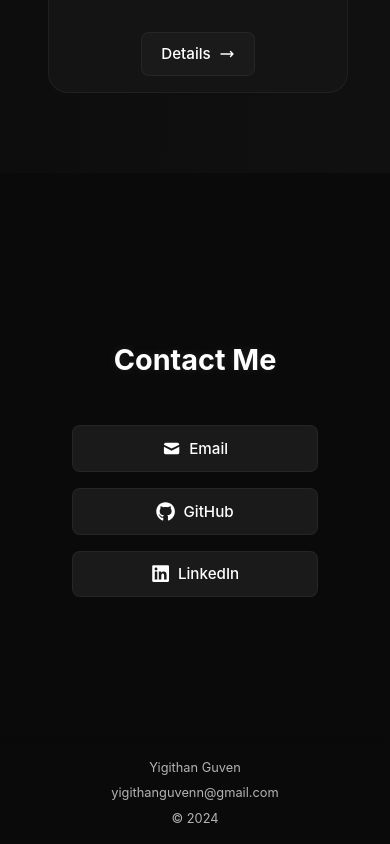
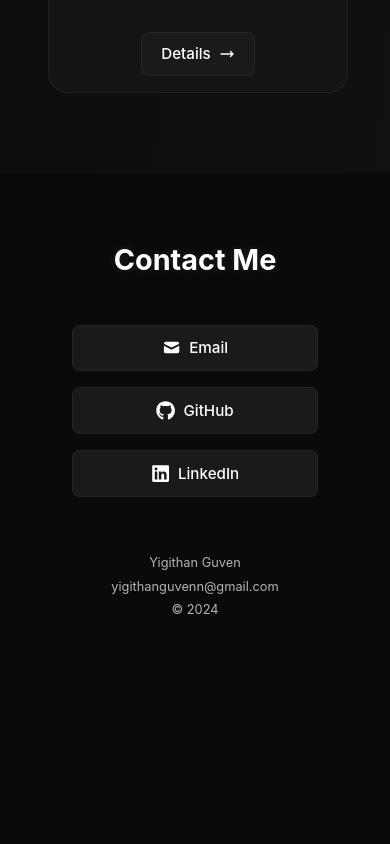
Before and after one commit to Tlamir/website, a React (Create React App) app: page / in a window 390 px wide. Shown: the part 3698-4542 px from the top of the page. After the commit the page ends 4330 px from the top, so only its background shows below. Built offline with nearby package versions, Linux system fonts and the light colour scheme.

Commit message:
fix contacct height

```diff
--- a/src/App.css
+++ b/src/App.css
@@ -791,9 +791,9 @@ p {
 
 /* Add some padding to the contact section */
 #contact {
-  padding: 2rem 2rem; /* Adjust padding */
-  min-height: 60vh; /* Set a minimum height to ensure it's tall enough */
-  background: var(--dark-bg); /* Optional: Add a background color */
+  padding: 1.5rem 1rem; /* Reduced padding for a more compact look */
+  min-height: 40vh; /* Set a minimum height to ensure it's tall enough */
+  background: var(--dark-bg); /* Ensure consistent background color */
   display: flex; /* Use flexbox for alignment */
   flex-direction: column; /* Stack items vertically */
   align-items: center; /* Center items */
@@ -822,7 +822,7 @@ p {
   background-color: var(--dark-bg); /* Match the website's dark theme */
   color: var(--text-primary); /* Use primary text color */
   text-align: center;
-  padding: 15px 0; /* Padding for spacing */
+  padding: 10px 0; /* Reduced padding for spacing */
   position: relative;
   bottom: 0;
   width: 100%;
@@ -830,14 +830,18 @@ p {
 }
 
 .footer p {
-  margin: 5px 0; /* Space between lines */
+  margin: 3px 0; /* Reduced space between lines */
   font-size: 0.9rem; /* Font size for mobile compatibility */
 }
 
 /* Responsive adjustments */
 @media (max-width: 768px) {
+  #contact {
+    padding: 1rem; /* Further reduce padding for mobile */
+  }
+
   .footer {
-    padding: 10px 0; /* Adjust padding for mobile */
+    padding: 8px 0; /* Adjust padding for mobile */
   }
 
   .footer p {
```
